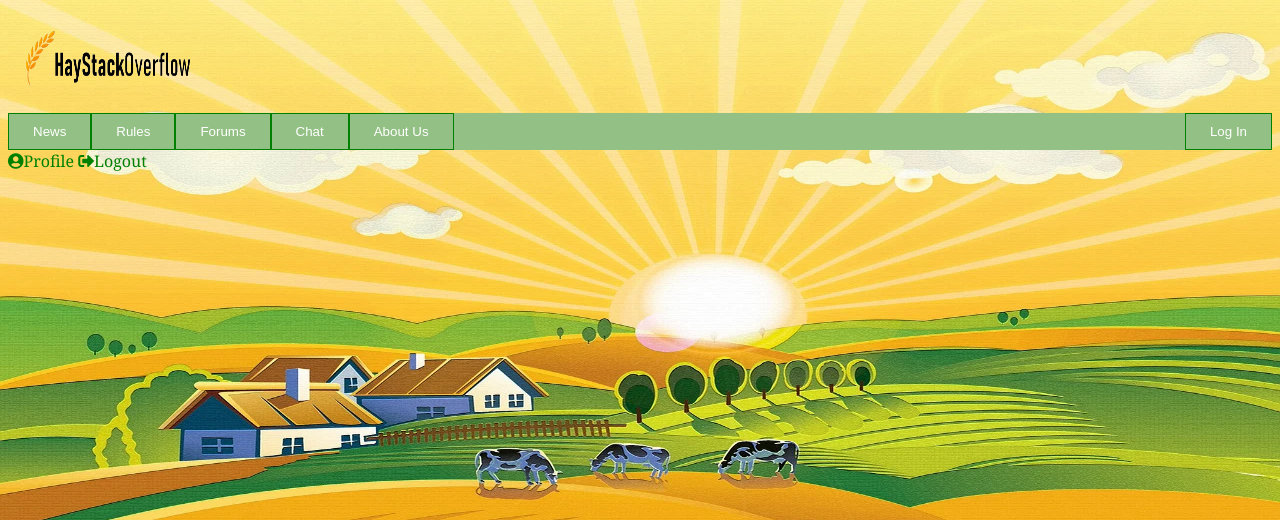
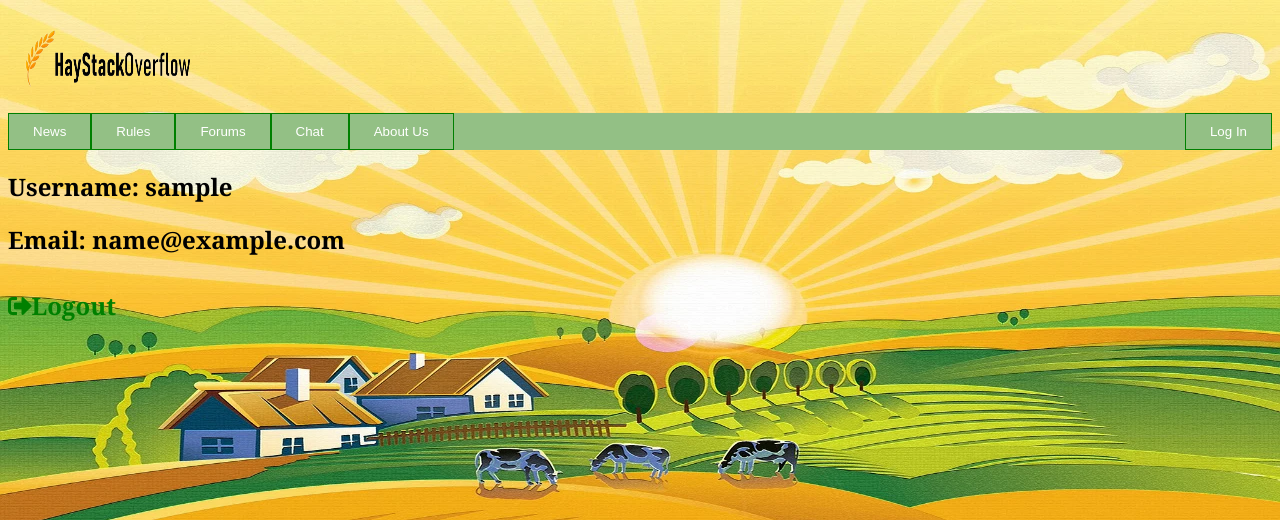
Before and after one commit to Ethorax/HaystackOverflow, a PHP site: page /profile.php in a window 1280 px wide. Shown: the top 520 px of the page. Run offline with PHP 8.4, Linux system fonts and the light colour scheme; the visitor is signed in with stand-in values (Sample User, id 1); tables that the repository leaves empty or names only in its code hold one stand-in row (values such as "Sample post").

Commit message:
Update profile.php

```diff
--- a/Haystack Overflow/profile.php
+++ b/Haystack Overflow/profile.php
@@ -56,31 +56,11 @@ $stmt->close();
     </div>
 	</head>
 	<body class="loggedin">
-		<nav class="navtop">
-			<div>
-				<a href="profile.php"><i class="fas fa-user-circle"></i>Profile</a>
-				<a href="logout.php"><i class="fas fa-sign-out-alt"></i>Logout</a>
-			</div>
-		</nav>
-		<div class="content">
-			<h2>Profile Page</h2>
-			<div>
-				<p>Your account details are below:</p>
-				<table>
-					<tr>
-						<td>Username:</td>
-						<td><?=$_SESSION['name']?></td>
-					</tr>
-					<tr>
-						<td>Password:</td>
-						<td><?=$password?></td>
-					</tr>
-					<tr>
-						<td>Email:</td>
-						<td><?=$email?></td>
-					</tr>
-				</table>
-			</div>
-		</div>
+
+		<div id="profile-body">
+	<h2>Username: <?=$_SESSION['name']?></h2>
+	<h2>Email: <?=$email?>
+	<a href="logout.php"></br></br><i class="fas fa-sign-out-alt"></i>Logout</a>
+</div>
 	</body>
 </html>
```
